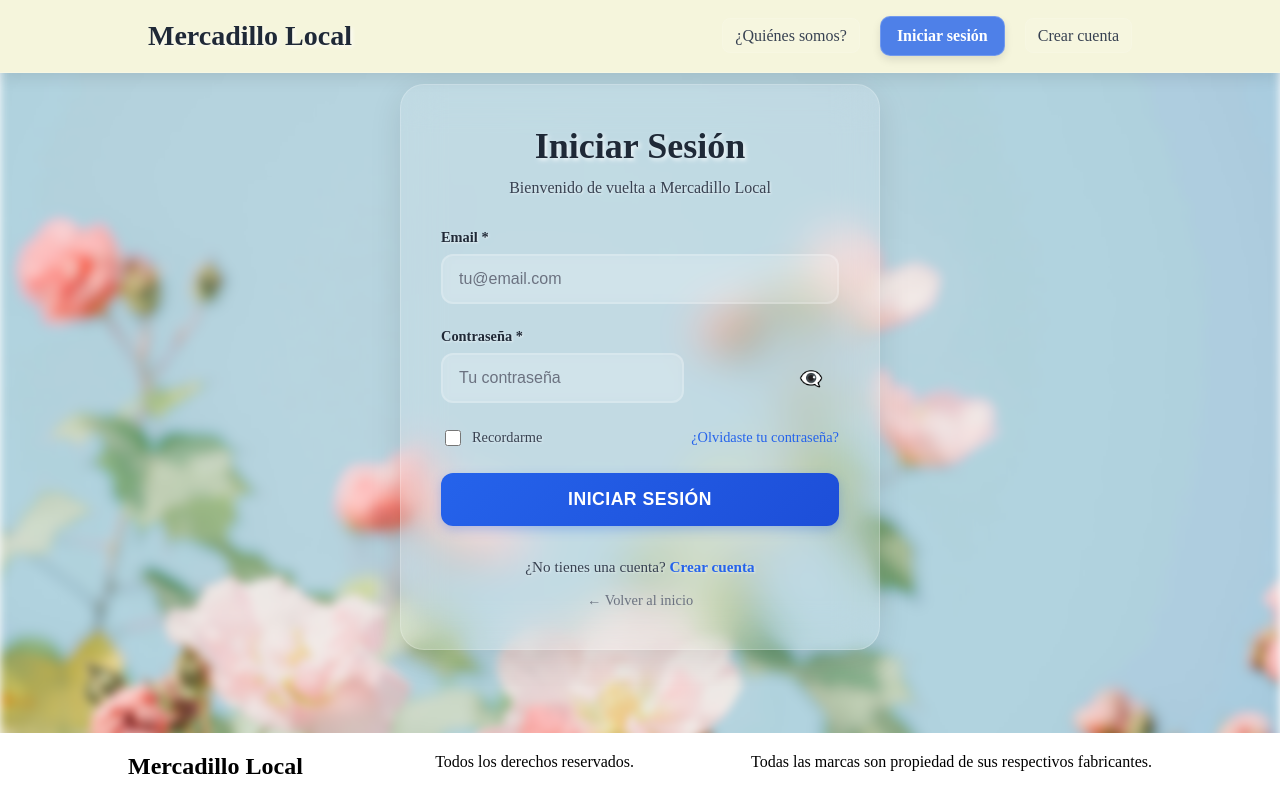
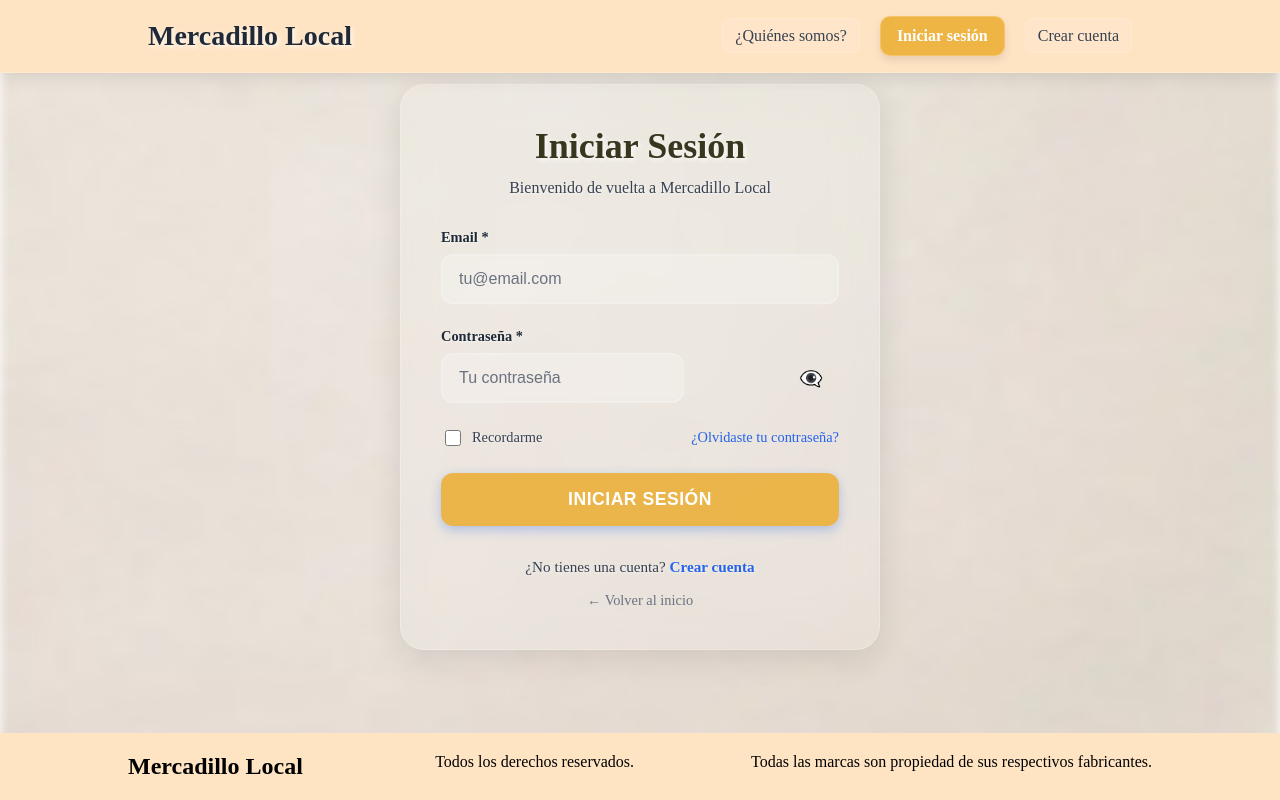
Before and after one commit to scrb44/mercadilloLocal, a React (Vite) app in the folder FrontEnd/: page /login in a window 1280 px wide. Built offline with nearby package versions, Linux system fonts and the light colour scheme; no server answers.

Commit message:
fix:colores

```diff
--- a/FrontEnd/src/componentes/footer/footer.module.css
+++ b/FrontEnd/src/componentes/footer/footer.module.css
@@ -1,5 +1,5 @@
 .page-footer {
-    background-color: white;
+    background-color: bisque;
     padding: 20px 0;
 }
 
--- a/FrontEnd/src/componentes/header/header.module.css
+++ b/FrontEnd/src/componentes/header/header.module.css
@@ -14,7 +14,7 @@
     align-items: center;
     padding: 16px 0;
     /* Efecto cristal */
-    background:beige;
+    background:bisque;
     backdrop-filter: blur(15px);
     -webkit-backdrop-filter: blur(15px);
     border-bottom: 1px solid rgba(255, 255, 255, 0.2);
@@ -190,7 +190,7 @@
 }
 
 .page-header__login {
-    background: rgba(37, 99, 235, 0.8);
+    background: rgba(235, 169, 37, 0.8);
     backdrop-filter: blur(5px);
     -webkit-backdrop-filter: blur(5px);
     color: white;
@@ -206,7 +206,7 @@
 }
 
 .page-header__login:hover {
-    background: rgba(29, 78, 216, 0.9);
+    background: rgba(143, 89, 8, 0.9);
     transform: translateY(-2px);
     box-shadow: 0 6px 12px rgba(0, 0, 0, 0.15);
     color: white;
--- a/FrontEnd/src/componentes/municipioIndicator/municipioIndicator.module.css
+++ b/FrontEnd/src/componentes/municipioIndicator/municipioIndicator.module.css
@@ -16,8 +16,8 @@
 }
 
 .chipIndicator:hover {
-    background: rgba(34, 197, 94, 0.2);
-    border-color: rgba(34, 197, 94, 0.4);
+    background: rgba(172, 108, 13, 0.2);
+    border-color: rgba(172, 108, 13, 0.2);
     transform: translateY(-1px);
 }
 
@@ -41,11 +41,11 @@
     padding: 2px;
     border-radius: 4px;
     transition: background-color 0.2s ease;
-    color: #16a34a;
+    color: #613706;
 }
 
 .chipChangeButton:hover {
-    background: rgba(34, 197, 94, 0.2);
+    background: rgba(197, 159, 34, 0.2);
 }
 
 /* ============ INDICADOR TIPO BANNER ============ */
@@ -54,12 +54,12 @@
     max-width: 100%; /* Asegurar que no se salga */
     background: linear-gradient(
         135deg,
-        rgba(34, 197, 94, 0.1),
-        rgba(22, 163, 74, 0.05)
+        rgba(197, 156, 34, 0.1),
+        rgba(163, 132, 22, 0.05)
     );
     backdrop-filter: blur(10px);
     -webkit-backdrop-filter: blur(10px);
-    border: 1px solid rgba(34, 197, 94, 0.2);
+    border: 1px solid rgba(238, 217, 32, 0.2);
     border-radius: 12px;
     padding: 12px 16px;
     margin: 16px 0;
@@ -83,7 +83,7 @@
 
 .bannerText {
     font-size: 1rem;
-    color: #16a34a;
+    color: #ffffff;
     font-weight: 500;
     text-align: center;
     flex: 1;
@@ -93,8 +93,8 @@
 
 .changeButton {
     padding: 6px 12px;
-    background: rgba(34, 197, 94, 0.8);
-    color: white;
+    background: bisque;
+    color: rgb(0, 0, 0);
     border: none;
     border-radius: 6px;
     font-size: 0.8rem;
@@ -106,7 +106,7 @@
 }
 
 .changeButton:hover {
-    background: rgba(22, 163, 74, 0.9);
+    background: rgba(192, 144, 22, 0.9);
     transform: translateY(-1px);
 }
 
@@ -114,7 +114,7 @@
 .textIndicator {
     display: inline;
     font-weight: 600;
-    color: #16a34a;
+    color: #a36f16;
 }
 
 /* ============ TAMAÑOS ============ */
--- a/FrontEnd/src/css/main.css
+++ b/FrontEnd/src/css/main.css
@@ -25,7 +25,7 @@ body::before {
     left: 0;
     width: 100%;
     height: 100%;
-    background-image: url("../assets/bg.jpg");
+    background-image: url("../assets/bg.webp");
     background-size: cover;
     background-repeat: no-repeat;
     background-position: center;
--- a/FrontEnd/src/pages/home/index.tsx
+++ b/FrontEnd/src/pages/home/index.tsx
@@ -142,7 +142,7 @@ function Home() {
             <section className={classes.heroSection}>
   <div className={classes.heroBackground}>
     <img
-      src="https://mercadillos.org/wp-content/uploads/2024/04/mercadillo-muelle-uno.jpg.webp"
+      src="https://imagenes.20minutos.es/files/image_1920_1080/uploads/imagenes/2023/10/31/calle-larios-malaga.jpeg"
       alt="Mercado local"
       className={classes.heroImage}
     />
--- a/FrontEnd/src/pages/login/login.module.css
+++ b/FrontEnd/src/pages/login/login.module.css
@@ -44,7 +44,7 @@
 .loginTitle {
     font-size: 2.25rem;
     font-weight: 700;
-    color: #1f2937;
+    color: #37361f;
     margin: 0 0 12px 0;
     text-shadow: 2px 2px 4px rgba(255, 255, 255, 0.8);
 }
@@ -205,7 +205,7 @@
 
 .submitButton {
     padding: 16px 24px;
-    background: linear-gradient(135deg, #2563eb, #1d4ed8);
+    background: linear-gradient(135deg, rgba(235, 169, 37, 0.8), rgba(235, 169, 37, 0.8));
     color: white;
     border: none;
     border-radius: 12px;
@@ -224,7 +224,7 @@
 
 .submitButton:hover:not(:disabled) {
     transform: translateY(-2px);
-    box-shadow: 0 6px 16px rgba(37, 99, 235, 0.4);
+    box-shadow: 0 6px 16px rgba(235, 219, 37, 0.4);
 }
 
 .submitButton:disabled {
```
Also changed, not shown: FrontEnd/src/assets/bg.jpg (deleted), FrontEnd/src/assets/bg.webp (added).
